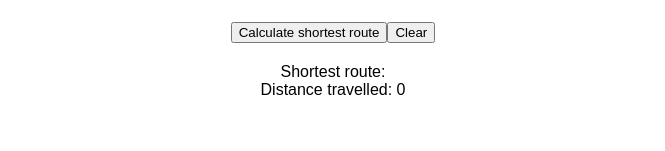
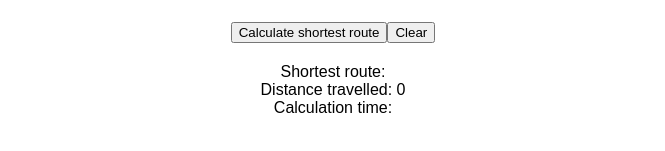
Before and after one commit to arcofdescent/tsp, a React (Create React App) app: page / in a window 1280 px wide. Shown: the part 479-630 px from the top of the page, without its empty margins (307-972 px from the left). Built offline with nearby package versions, Linux system fonts and the light colour scheme.

Commit message:
duration

```diff
--- a/src/components/Result.js
+++ b/src/components/Result.js
@@ -10,7 +10,8 @@ class Result extends Component {
     return(
       <div className="result">
         Shortest route: {route}<br/>
-        Distance travelled: {this.props.res.Length}
+        Distance travelled: {this.props.res.Length}<br/>
+				Calculation time: {this.props.res.Duration}
       </div>
     );
   }
```
Also changed, not shown: 1 other file (tests, documents, lock files or other folders).
